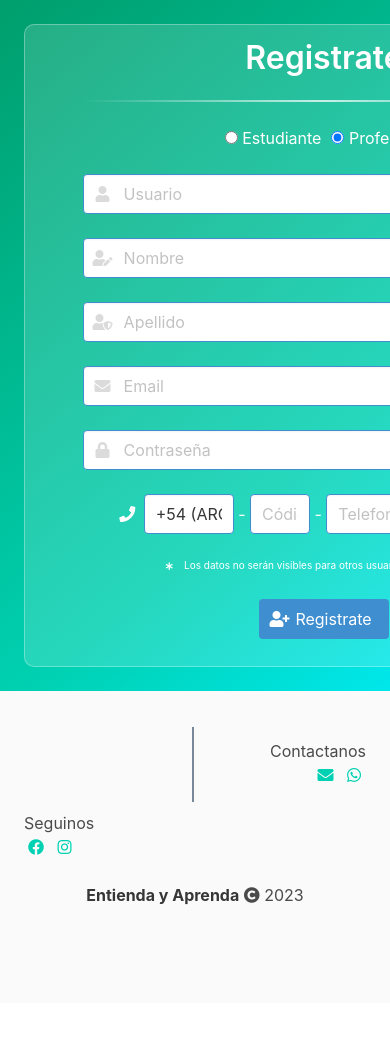
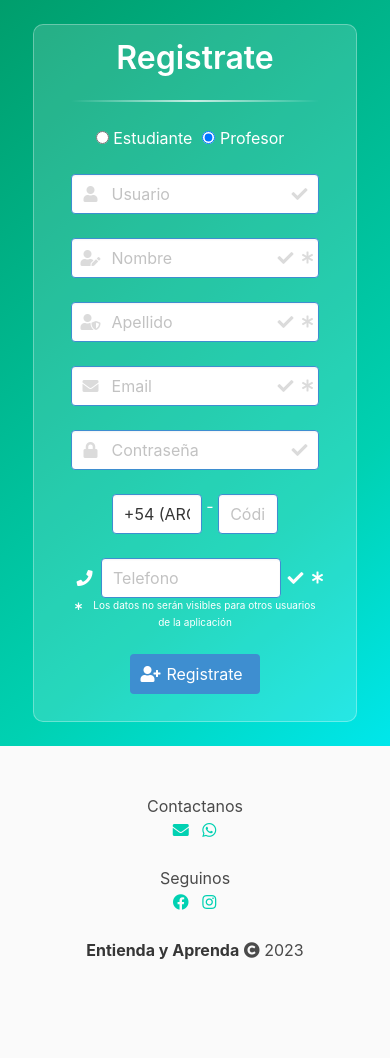
Before and after one commit to jgmarti84/entienda24, a Flask app: page /register/ in a window 390 px wide; the page is wider, and only the part inside the window is pictured. Shown: the part 52-1110 px from the top of that part. Before the commit the page ends 957 px from the top of that part, so only its background shows below. Run offline with Flask 3, Linux system fonts and the light colour scheme.

Commit message:
JM: agregados algunos media queries: register, el burger nav en algunas paginas, etc.

```diff
--- a/app/public/templates/public/empty_tutor_subject.html
+++ b/app/public/templates/public/empty_tutor_subject.html
@@ -1,6 +1,9 @@
 {% extends "base.html" %}
 
 {% block title %}Materia - Entienda y Aprenda{% endblock %}
+
+{% block links %}
+{% endblock %}
 
 {% block body %}
   {% include "navbar.html" %}
--- a/app/public/templates/public/home.html
+++ b/app/public/templates/public/home.html
@@ -12,9 +12,5 @@
 {% endblock %}
 
 {% block scripts %}
-    <script type="application/javascript" src="{{ url_for('static', filename='js/utils/utils.js') }}"></script>
-    <script type="application/javascript" src="{{ url_for('static', filename='js/utils/login.js') }}"></script>
-    <script type="application/javascript" src="{{ url_for('static', filename='js/utils/signup.js') }}"></script>
-    <script type="application/javascript" src="{{ url_for('static', filename='js/views/auth.js') }}"></script>
     <script type="application/javascript" src="{{ url_for('static', filename='js/views/home.js') }}"></script>
 {% endblock %}
--- a/app/public/templates/public/register.html
+++ b/app/public/templates/public/register.html
@@ -3,15 +3,6 @@
 {% block title %}Registro - Entienda y Aprenda{% endblock %}
 
 {% block links %}
-<style>
-    select[name=phone_country_code]::-webkit-input-placeholder {
-        font-size: 8px;
-    }
-    #user_type li {
-        display: inline;
-        margin-right: 10px;
-    }
-</style>
 {% endblock%}
 
 {% block body %}
@@ -21,8 +12,4 @@
 {% endblock %}
 
 {% block scripts %}
-    <script type="application/javascript" src="{{ url_for('static', filename='js/utils/utils.js') }}"></script>
-    <script type="application/javascript" src="{{ url_for('static', filename='js/utils/login.js') }}"></script>
-    <script type="application/javascript" src="{{ url_for('static', filename='js/utils/signup.js') }}"></script>
-    <script type="application/javascript" src="{{ url_for('static', filename='js/views/auth.js') }}"></script>
 {% endblock %}
--- a/app/public/templates/public/register_body.html
+++ b/app/public/templates/public/register_body.html
@@ -1,7 +1,7 @@
 <section class="hero is-primary is-bold is-small">
   <div class="hero-body">
 
-    <div id="signup-box" class="signup-box transparent-box" style="width: 600px;">
+    <div id="signup-box" class="signup-box transparent-box">
 
       <div class="signup-area has-text-centered" style="width: 85%; margin: auto;">
         <h1 class="title">Registrate</h1>
@@ -68,7 +68,7 @@
               </span>
             </p>
           </div>
-          <div class="control mb-5">
+          <div id="phone-register-span" class="control mb-5">
             <p class="control">
               <span>
                 <span>
@@ -79,6 +79,27 @@
                 {{ form.phone_city_code(class="input is-info", style="width: 60px;", placeholder="Código de Area") }}
                 -
                 {{ form.phone(class="input is-info mr-3", placeholder="Telefono", style="width: 170px;") }}
+                <span class="icon is-small is-right">
+                  <i class="fa fa-check mx-2"></i>
+                  <i class="fas fa-asterisk mr-2 fa-xs"></i>
+                </span>
+              </span>
+            </p>
+          </div>
+          <div id="phone-register-block" class="control">
+            <p class="control mb-5">
+              <span>
+                {{ form.phone_country_code(class="input is-info", style="width: 90px;") }}
+                -
+                {{ form.phone_city_code(class="input is-info", style="width: 60px;", placeholder="Código de Area") }}
+              </span>
+            </p>
+            <p class="control">
+              <span>
+                <span>
+                  <i class="fa fa-phone pt-3 pr-1"></i>
+                </span>
+                {{ form.phone(class="input is-info mr-3", placeholder="Telefono", style="width: 180px;") }}
                 <span class="icon is-small is-right">
                   <i class="fa fa-check mx-2"></i>
                   <i class="fas fa-asterisk mr-2 fa-xs"></i>
--- a/app/public/templates/public/subjects.html
+++ b/app/public/templates/public/subjects.html
@@ -16,10 +16,6 @@
 {% block scripts %}
     <script src="https://cdn.datatables.net/1.13.6/js/jquery.dataTables.min.js"></script>
     <script src="https://cdn.datatables.net/1.13.6/js/dataTables.bulma.min.js"></script>
-    <script type="application/javascript" src="{{ url_for('static', filename='js/utils/utils.js') }}"></script>
-    <script type="application/javascript" src="{{ url_for('static', filename='js/utils/login.js') }}"></script>
-    <script type="application/javascript" src="{{ url_for('static', filename='js/utils/signup.js') }}"></script>
-    <script type="application/javascript" src="{{ url_for('static', filename='js/views/auth.js') }}"></script>
     <script type="application/javascript" src="{{ url_for('static', filename='js/utils/strings.js') }}"></script>
     <script type="application/javascript" src="{{ url_for('static', filename='js/views/subjects.js') }}"></script>
 {% endblock %}
--- a/app/public/templates/public/tutors_list.html
+++ b/app/public/templates/public/tutors_list.html
@@ -16,9 +16,6 @@
 {% endblock %}
 
 {% block scripts %}
-    <script type="application/javascript" src="{{ url_for('static', filename='js/utils/login.js') }}"></script>
-    <script type="application/javascript" src="{{ url_for('static', filename='js/utils/signup.js') }}"></script>
-    <script type="application/javascript" src="{{ url_for('static', filename='js/views/auth.js') }}"></script>
     <script type="application/javascript" src="{{ url_for('static', filename='js/utils/profile.js') }}"></script>
     <script type="application/javascript" src="{{ url_for('static', filename='js/views/tutors_list.js') }}"></script>
 {% endblock %}
--- a/app/public/templates/public/whoweare.html
+++ b/app/public/templates/public/whoweare.html
@@ -12,9 +12,4 @@
 {% endblock %}
 
 {% block scripts %}
-    <script type="application/javascript" src="{{ url_for('static', filename='js/utils/utils.js') }}"></script>
-    <script type="application/javascript" src="{{ url_for('static', filename='js/utils/login.js') }}"></script>
-    <script type="application/javascript" src="{{ url_for('static', filename='js/utils/signup.js') }}"></script>
-    <script type="application/javascript" src="{{ url_for('static', filename='js/views/auth.js') }}"></script>
-    <script type="application/javascript" src="{{ url_for('static', filename='js/views/home.js') }}"></script>
 {% endblock %}
--- a/app/static/css/base.css
+++ b/app/static/css/base.css
@@ -42,3 +42,11 @@
   margin-left: -3px;
   top: 0;
 }
+
+select[name=phone_country_code]::-webkit-input-placeholder {
+    font-size: 8px;
+}
+#user_type li {
+    display: inline;
+    margin-right: 10px;
+}
--- a/app/static/css/media_queries.css
+++ b/app/static/css/media_queries.css
@@ -15,7 +15,27 @@
     }
 }
 
+#phone-register-span {
+    display: inline-block;
+}
+#phone-register-block {
+    display: none;
+}
 @media (max-width: 650px) {
+    #phone-register-span {
+        display: none;
+    }
+    #phone-register-block {
+        display: inline-block;
+        width: 100%;
+    }
+    /*.input {margin-left: auto;}*/
+    /*#signup-mail, #signup-pass, #signup-last-name, #signup-name, #signup-user {*/
+    /*    width: 100%*/
+    /*}*/
+}
+
+@media (max-width: 745px) {
     .vertical-line {
         display: none;
     }
@@ -23,3 +43,12 @@
         text-align: center !important;
     }
 }
+
+#signup-box {
+    width: 600px;
+}
+@media (max-width: 745px) {
+    #signup-box {
+        width: 95%;
+    }
+}
--- a/app/templates/base.html
+++ b/app/templates/base.html
@@ -14,6 +14,7 @@
         <link rel="stylesheet" href="https://cdnjs.cloudflare.com/ajax/libs/font-awesome/5.15.3/css/all.min.css">
         <link rel="stylesheet" href="{{ url_for('static', filename='css/base.css') }}">
         <link rel="stylesheet" href="{{ url_for('static', filename='css/user.css') }}">
+        <link rel="stylesheet" href="{{ url_for('static', filename='css/media_queries.css') }}">
         {% block links %}
         {% endblock %}
     </head>
@@ -22,6 +23,10 @@
         {% endblock %}
         <script src="https://cdnjs.cloudflare.com/ajax/libs/jquery/3.7.1/jquery.min.js"></script>
         <script src="https://cdnjs.cloudflare.com/ajax/libs/jqueryui/1.13.2/jquery-ui.min.js"></script>
+        <script type="application/javascript" src="{{ url_for('static', filename='js/utils/utils.js') }}"></script>
+        <script type="application/javascript" src="{{ url_for('static', filename='js/utils/login.js') }}"></script>
+        <script type="application/javascript" src="{{ url_for('static', filename='js/utils/signup.js') }}"></script>
+        <script type="application/javascript" src="{{ url_for('static', filename='js/views/auth.js') }}"></script>
         {% block scripts %}
         {% endblock %}
     </body>
```
Also changed, not shown: app/public/templates/public/create_account.html (+2 -14 lines), entrypoint.py (line endings or trailing spaces).
